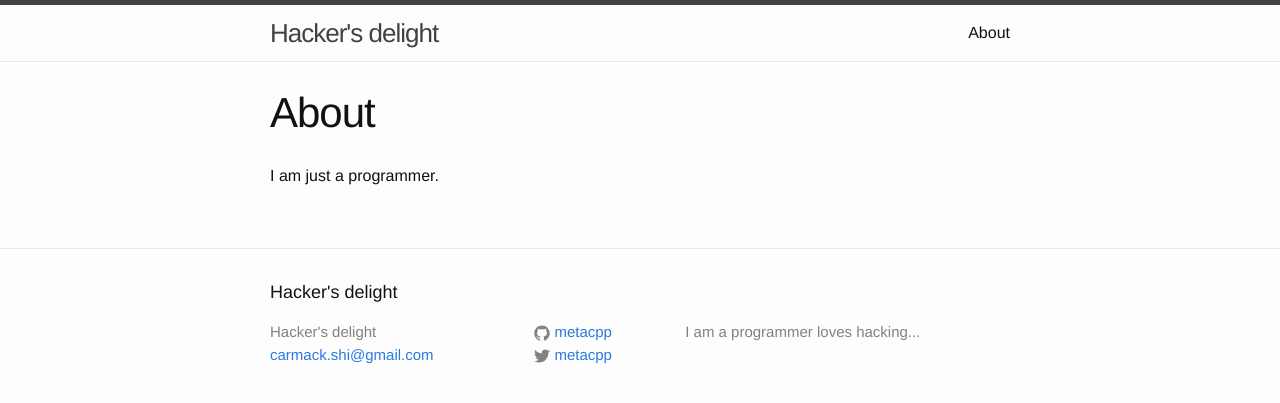
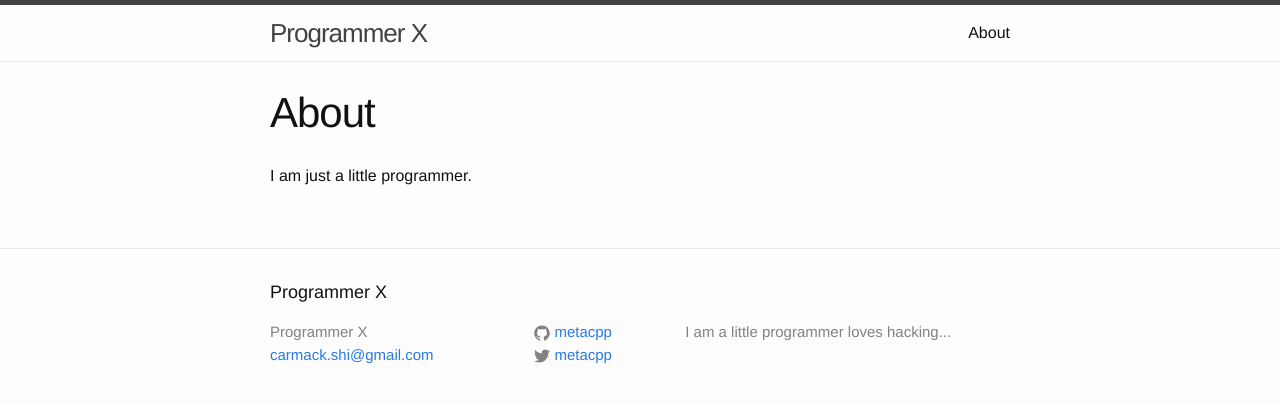
Before and after one commit to metacpp/metacpp.github.io, a Jekyll site: the page built from about.md, in a window 1280 px wide. Shown: the top 403 px of the page. Built offline with Jekyll 4.4.1, drawn with Linux system fonts in a browser that asks for light colours.

Commit message:
update blog for metacpp,

```diff
--- a/_config.yml
+++ b/_config.yml
@@ -1,8 +1,8 @@
 # Site settings
-title: Hacker's delight
+title: Programmer X
 email: carmack.shi@gmail.com
 description: > # this means to ignore newlines until "baseurl:"
-  I am a programmer loves hacking...
+  I am a little programmer loves hacking...
 baseurl: "" # the subpath of your site, e.g. /blog/
 url: "http://metacpp.github.io" # the base hostname & protocol for your site
 twitter_username: metacpp
--- a/about.md
+++ b/about.md
@@ -4,4 +4,4 @@ title: About
 permalink: /about/
 ---
 
-I am just a programmer.
+I am just a little programmer.
```
Also changed, not shown: _posts/2014-11-11-welcome-to-hacker's-delight.markdown (deleted, +0 -10 lines), _posts/2015-05-05-welcome.markdown (added, +12 -0 lines), README.md.
